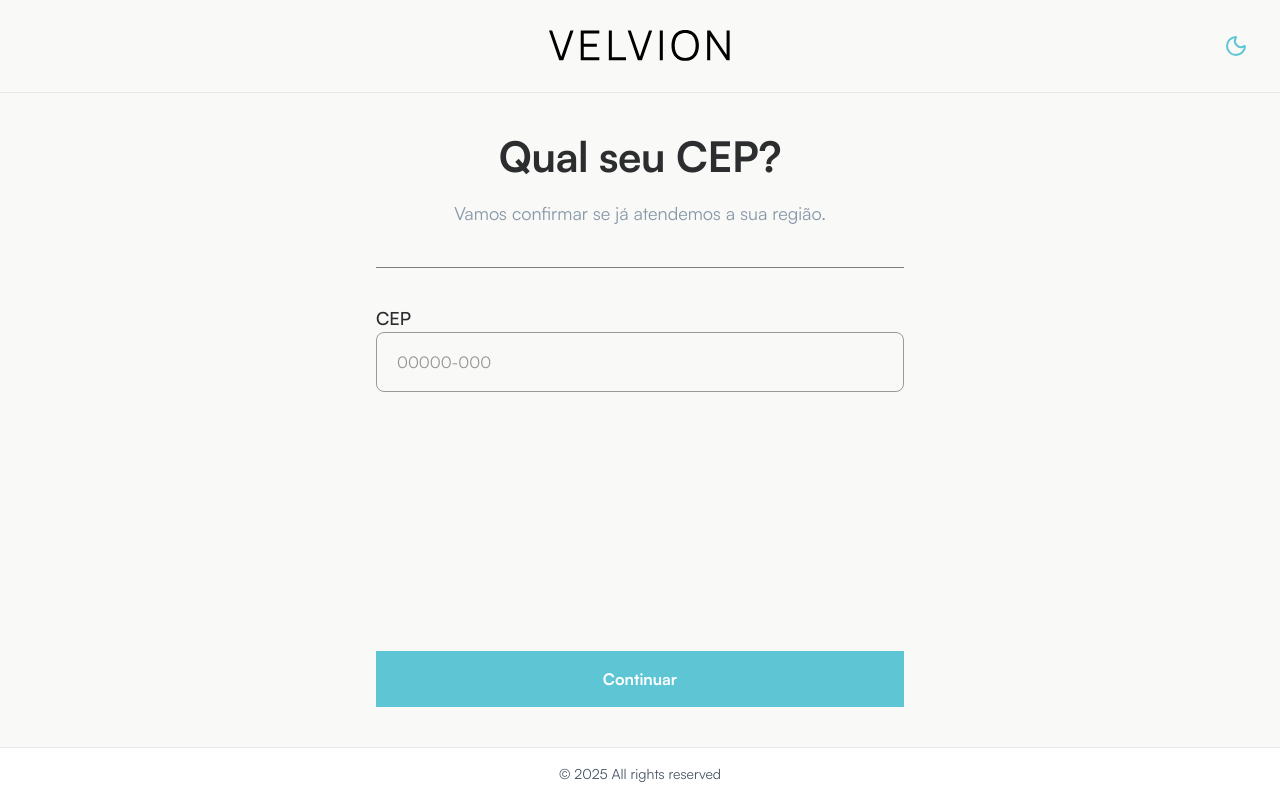
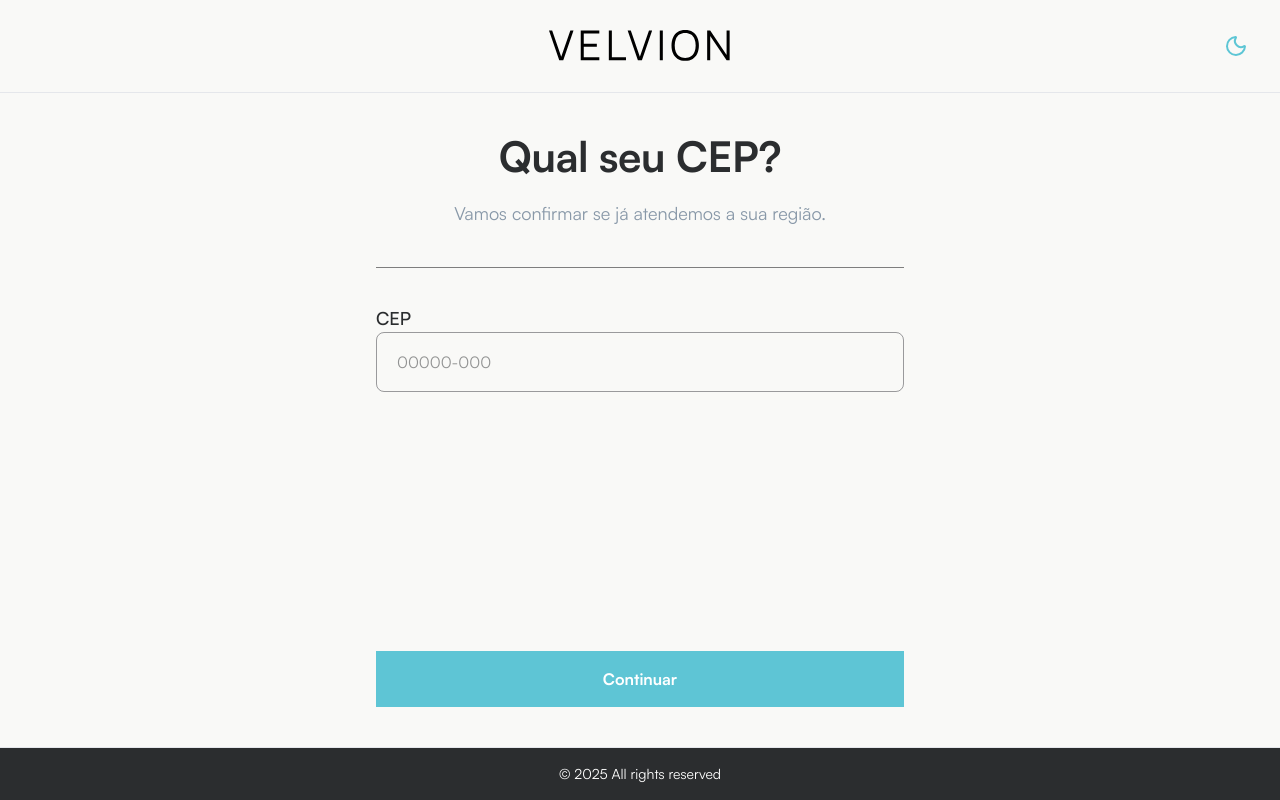
Before and after one commit to andrii-oss/velvion-schedule-tests-page, a Next.js app: page / in a window 1280 px wide. Built offline with nearby package versions, Linux system fonts and the light colour scheme.

Commit message:
fix logo hidration

```diff
--- a/app/components/layout/Footer.tsx
+++ b/app/components/layout/Footer.tsx
@@ -1,8 +1,8 @@
 export default function Footer() {
   return (
-    <footer className="sticky bottom-0 z-50 w-full bg-white border-t border-gray-200">
+    <footer className="sticky bottom-0 z-50 w-full bg-[#2B2D2F] border-t border-gray-200">
       <div className="container mx-auto px-4 py-4">
-        <p className="text-center text-sm text-gray-600">
+        <p className="text-center text-sm text-white">
           © {new Date().getFullYear()} All rights reserved
         </p>
       </div>
--- a/app/components/layout/Header.tsx
+++ b/app/components/layout/Header.tsx
@@ -2,17 +2,25 @@
 
 import Image from "next/image";
 import { useTheme } from "next-themes";
+import { useEffect, useState } from "react";
 import { ModeToggle } from "../ui/ModeToggle";
 
 export default function Header() {
   const { theme, resolvedTheme } = useTheme();
-  const currentTheme = resolvedTheme || theme;
+  const [mounted, setMounted] = useState(false);
+
+  useEffect(() => {
+    const id = requestAnimationFrame(() => setMounted(true));
+    return () => cancelAnimationFrame(id);
+  }, []);
+  const currentTheme = mounted ? resolvedTheme || theme : "dark";
+  const logoSrc = `/logo-${currentTheme === "light" ? "light" : "dark"}.svg`;
 
   return (
     <header className="sticky top-0 z-50 w-full dark:bg-[#2B2D2F] bg-[#f9f9f7] border-b border-gray-200 dark:border-gray-800">
       <div className="container mx-auto px-6 py-[30px] flex items-center justify-center">
         <Image
-          src={`/logo-${currentTheme === "light" ? "light" : "dark"}.svg`}
+          src={logoSrc}
           alt="logo"
           width={195}
           height={32}
```
